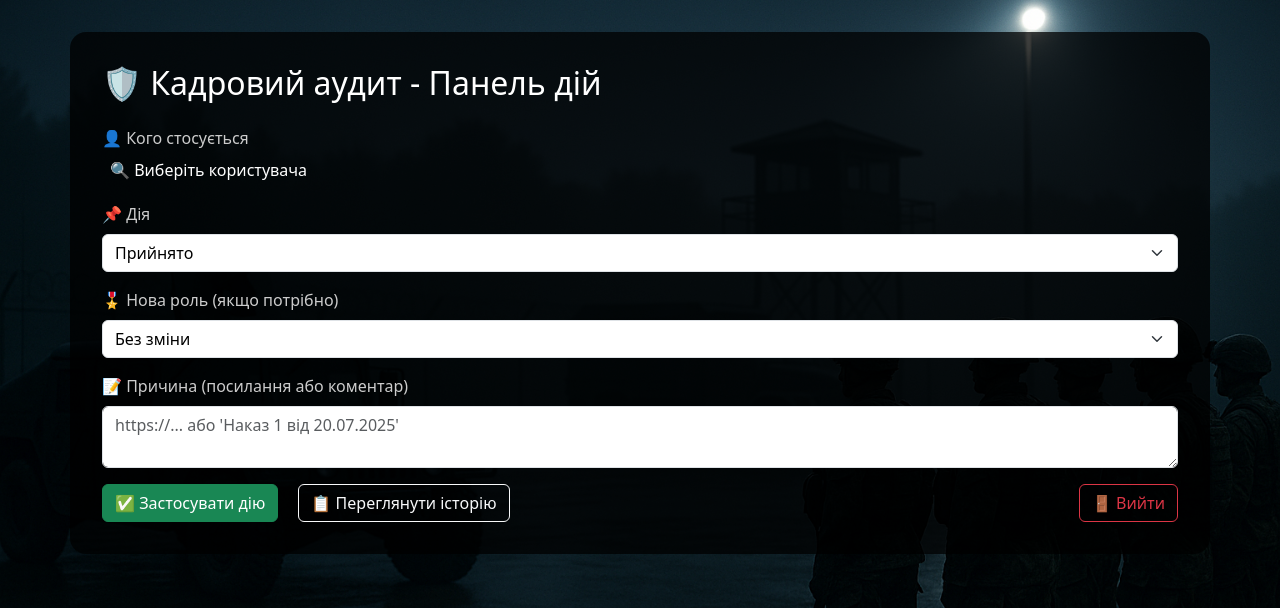
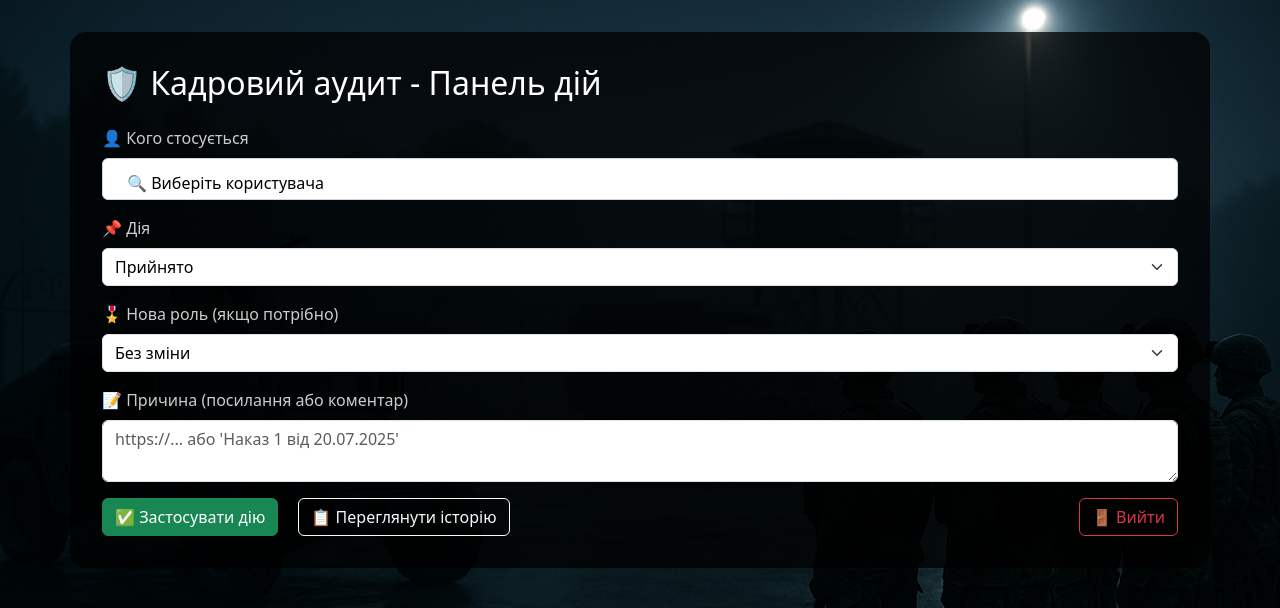
Before and after one commit to FanTik1011/Quant_Bot, a Flask app: template templates/dashboard.html in a window 1280 px wide. Shown: the top 608 px of the page. Run offline with Flask 3, Linux system fonts and the light colour scheme; the template is opened without the code that fills it, so the values that code supplies are empty; parts of the project's set-up code (start-up, migrations or seed data) failed here and were passed over; some libraries are stand-ins or nearby versions.

Commit message:
ир
пп

```diff
--- a/templates/dashboard.html
+++ b/templates/dashboard.html
@@ -11,36 +11,44 @@
         background-size: cover;
         color: white;
     }
+
     .form-container {
         background-color: rgba(0, 0, 0, 0.75);
         padding: 2rem;
         border-radius: 1rem;
         margin-top: 2rem;
     }
+
     label {
         color: #ccc;
     }
 
-    /* Робимо текст чорним у стандартних полях */
     select, input, textarea {
         color: black !important;
         background-color: white !important;
     }
 
-    /* Select2 - чорний текст і білий фон */
-    .select2-container--default .select2-selection--single {
+    /* Select2 стилізація */
+    .select2-container--bootstrap-5 .select2-selection--single {
+        height: calc(2.5rem + 2px);
+        padding: 0.5rem 1rem;
         background-color: white !important;
         color: black !important;
         border: 1px solid #ced4da;
+        border-radius: 0.375rem;
     }
-    .select2-container--default .select2-selection--single .select2-selection__rendered {
+
+    .select2-container--bootstrap-5 .select2-selection--single .select2-selection__rendered {
         color: black !important;
+        line-height: 2rem;
     }
-    .select2-container--default .select2-results__option {
+
+    .select2-container--bootstrap-5 .select2-results__option {
         color: black !important;
         background-color: white !important;
     }
-    .select2-container--default .select2-results__option--highlighted {
+
+    .select2-container--bootstrap-5 .select2-results__option--highlighted {
         background-color: #cce5ff !important;
         color: black !important;
     }
```
